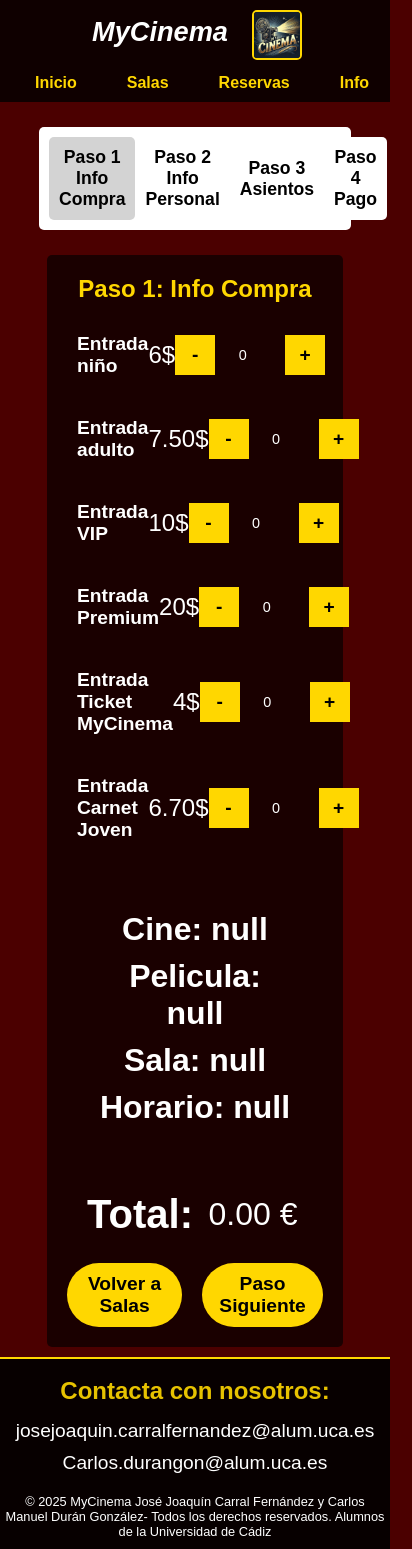
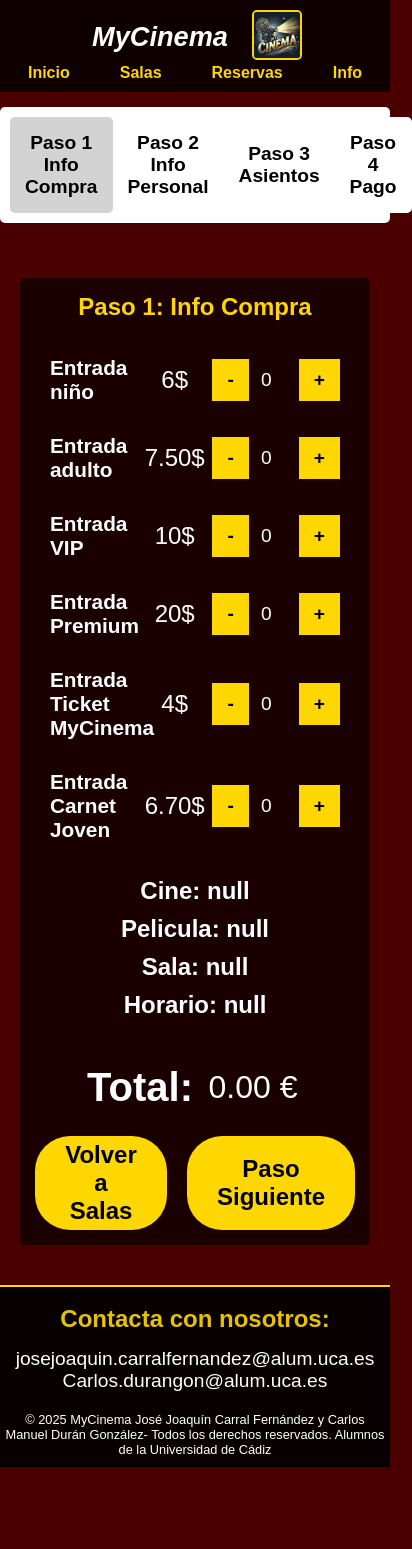
Before and after one commit to Jose200213/Proyecto_PNET, a plain HTML site: page reservas.html in a window 390 px wide. Shown: the whole page, 412 px wide, since content can reach past the window. After the commit the page ends 1467 px from the top, so only its background shows below. Drawn offline with Linux system fonts and the light colour scheme.

Commit message:
CSS Completado

```diff
--- a/reservas.css
+++ b/reservas.css
@@ -150,28 +150,25 @@ header nav ul li a:hover {
 .entradas {
     display: flex;
     flex-direction: column;
-    gap: 20px;
-    margin-bottom: 20px;
 }
 
 .entrada {
     display: flex;
     align-items: center;
     justify-content: space-between;
-    padding: 10px;
-    border-radius: 5px;
+    padding: 15px;
 }
 
 .entrada label {
-    flex: 1;
     font-weight: bold;
-    font-size: 1.2rem;
+    font-size: 1.6em;
+    text-wrap: wrap;
+    width: 40%;
 }
 
 .precio {
     flex: 1;
     text-align: center;
-    margin-right: 240px;;
     font-size: 1.5rem;
 }
 
@@ -210,7 +207,7 @@ header nav ul li a:hover {
 }
 
 .resumen {
-    padding: 30px;
+    padding: 10px;
     border-radius: 5px;
     margin-bottom: 20px;
     text-align: center;
@@ -218,7 +215,7 @@ header nav ul li a:hover {
 
 .resumen p {
     margin: 10px 0;
-    font-size: 2rem;
+    font-size: 1.5em;
     font-weight: bold;
 }
 
@@ -296,7 +293,7 @@ header nav ul li a:hover {
 
 /* Contenedor principal del Paso 3 (ocupando toda la página) */
 .paso-contenido {
-    width: 100%;
+    width: 85%;
     max-width: none;
     padding: 15px;
     border-radius: 5px;
@@ -506,7 +503,7 @@ header nav ul li a:hover {
     flex-direction: column;
     gap: 20px;
     align-self: center;
-    margin-top: -60px;
+    margin: 0 auto;
 }
 
 .botones-vertical button {
@@ -637,227 +634,76 @@ footer p {
 
 /* ========= Responsive Design para la página de Reservas ========= */
 
-/* Para pantallas medianas (tablets, 768px - 1199px) */
-@media (max-width: 1199px) {
-
-
-    /* Reducir márgenes y padding en el contenedor principal */
-    .reserva-container {
-        padding: 20px 10px;
-        gap: 15px;
+@media (max-width: 1024px) {
+    .entrada label {
+        font-size: 1.3em;
     }
 
-    /* Ajustar la barra de pasos */
-    /*.pasos-container {
-        flex-direction: row;
-        flex-wrap: wrap;
-        justify-content: space-evenly;
-        gap: 10px;
-        padding: 10px;
-    }*/
-    /*.paso {
-        padding: 15px;
-        font-size: 1.2rem;
-    }*/
-
-    /* Reducir el ancho de los formularios en los pasos 1 y 2 */
-    .paso-contenido {
-        padding: 30px;
-    }
-    .paso-contenido.paso-1,
-    .paso-contenido.paso-2 {
-        width: 80%;
-        margin: 0 auto;
-    }
-
-    /* Ajustar la tabla de entradas y formularios */
-    .tabla-entradas {
-        width: 100%;
-        font-size: 0.9rem;
-    }
-    .form-group input,
-    .entrada-control input {
-        font-size: 0.9rem;
-        padding: 8px;
-    }
-
-    /* Botones de cantidad (Paso 1) */
-    .entrada-control button {
-        display: inline-flex;
-        align-items: center;
-        justify-content: center;
-        width: 40px;
-        height: 40px;
-        padding: 0;
-        font-size: 1.2rem;
-    }
-
-    .precio {
-        margin: auto;
-    }
-
-    .botones-vertical {
-        margin: auto;
-    }
-
-    /* Reducir tamaños de botones generales */
     .btn-siguiente,
-    .btn-anterior,
-    .botones-vertical button {
-        padding: 10px 20px;
-        font-size: 1.3rem;
-    }
-
-    /* Ajustar el contenedor de los pasos de reserva (Paso 3: Asientos) */
-
-    .leyenda-lateral h3 {
-        width: 120px;
-        font-size: 1rem;
+    .btn-anterior {
+    padding: 5px 30px;
+    font-size: 1.5em;
     }
 
     .leyenda-item {
-        font-size: 0.8rem;
+        font-size: 1em;
     }
-    /* En el Paso 3 (asientos), apilar verticalmente los bloques */
-    .contenedor-paso3 {
-        flex-direction: column;
-        align-items: center;
-        gap: 20px;
-    }
+
     .leyenda-lateral {
-        width: 90%;
-        /*max-width: 350px;*/
-    }
-    .zona-asientos {
-        width: 90%;
-    }
-    /* Footer: Mostrar correos en columna */
-    .contacto-info {
-        flex-direction: column;
-        align-items: center;
-        gap: 10px;
+        padding: 15px;
     }
 }
-  /* Para pantallas pequeñas (móviles, hasta 650px) */
-@media (max-width: 800px) {
+
+@media (max-width: 450px) {
     header {
-        padding: 10px 20px;
         flex-direction: column;
-        margin-bottom: 10px;
     }
-    header p {
-        margin-bottom: 10px;
+
+    .pasos-container {
+        width: 100%;
+        gap: 0;
     }
-    header nav {
+
+    .paso-contenido {
         width: 100%;
     }
-    header nav ul {
-        justify-content: space-evenly;
+
+    #form-pago {
+        width: 100%;
     }
 
-    .logo-container {
-        margin-bottom: 10px;
+    .paso-contenido.paso-1,
+    .paso-contenido.paso-2 {
+        width: 100%;
     }
 
-    /* Reducir el padding general y ajustar el contenedor principal */
-    .reserva-container {
-        padding: 10px;
-        gap: 10px;
+    .entrada label {
+        width: 30%;
     }
 
-    /* La barra de pasos se apila verticalmente */
-    /*.pasos-container {
-        flex-direction: column;
-        gap: 10px;
-        padding: 10px;
-        margin: 15px auto;
-    }*/
-    .paso {
-        padding: 10px;
-        font-size: 1.1rem;
+    .entrada-control {
+        gap: 0;
     }
 
-    /* Cada paso ocupa el 100% del ancho */
-    .paso-contenido {
-        width: 100%;
-        padding: 20px;
-        margin: 0 auto;
-    }
-
-    /* Ajustar inputs y formularios */
-    .tabla-entradas,
-    .form-group input,
-    .entrada-control input {
-        font-size: 0.9rem;
-    }
-
-    .precio {
-        margin: auto;
-    }
-
-    .botones-vertical {
-        margin: auto;
-    }
-
-    /* Reducir tamaño de botones generales */
-    .btn-siguiente,
-    .btn-anterior,
-    .botones-vertical button {
-        padding: 10px 15px;
-        font-size: 1.2rem;
-    }
-
-
-
-    /* Reducir tamaño de los asientos */
-    .asiento {
-        width: 40px;
-        height: 35px;
-        font-size: 0.9rem;
-    }
-
-    .leyenda-lateral h3 {
-        width: 120px;
-        font-size: 1rem;
+    .leyenda-lateral {
+        flex-direction: column;
     }
 
     .leyenda-item {
-        font-size: 0.8rem;
+        margin: 10px 0;
     }
 
-    .leyenda-item > .ejemplo-disponible {
+    .fila {
+        gap: 0;
+    }
+
+    .asiento {
         width: 20px;
         height: 20px;
-    }
-    .leyenda-item > .ejemplo-ocupado {
-        width: 20px;
-        height: 20px;
-    }
-    .leyenda-item > .ejemplo-movilidad {
-        width: 20px;
-        height: 20px;
+        font-size: 0.5em;
     }
 
-    .pasillo {
-        width: 10px;
-    }
-
-    /* Ajustar el formulario de pago */
-    #form-pago {
-        width: 100%;
-        padding: 20px;
-    }
-
-    /* Footer: Mostrar correos en columna en móviles */
     .contacto-info {
-        flex-direction: column;
-        align-items: center;
-        gap: 10px;
+        flex-flow: column;
     }
 }
-
-@media (min-width: 1199px) and (max-width: 2000px) {
-    .precio{
-        margin: auto;
-    }
-}
```
Also changed, not shown: bienvenida.css (+0 -84 lines), salas.css (+7 -6 lines), salas.html (+1 -1 lines).
